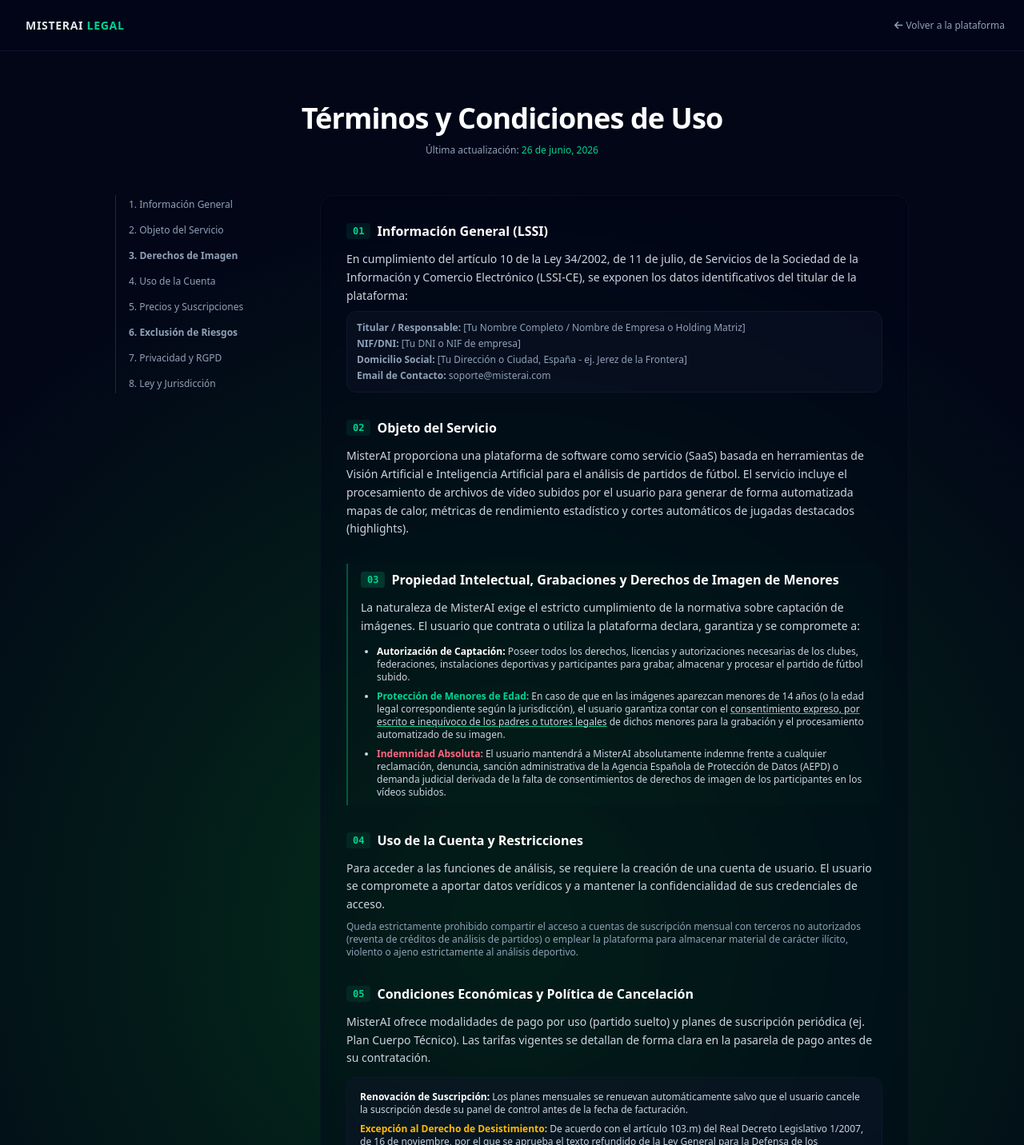
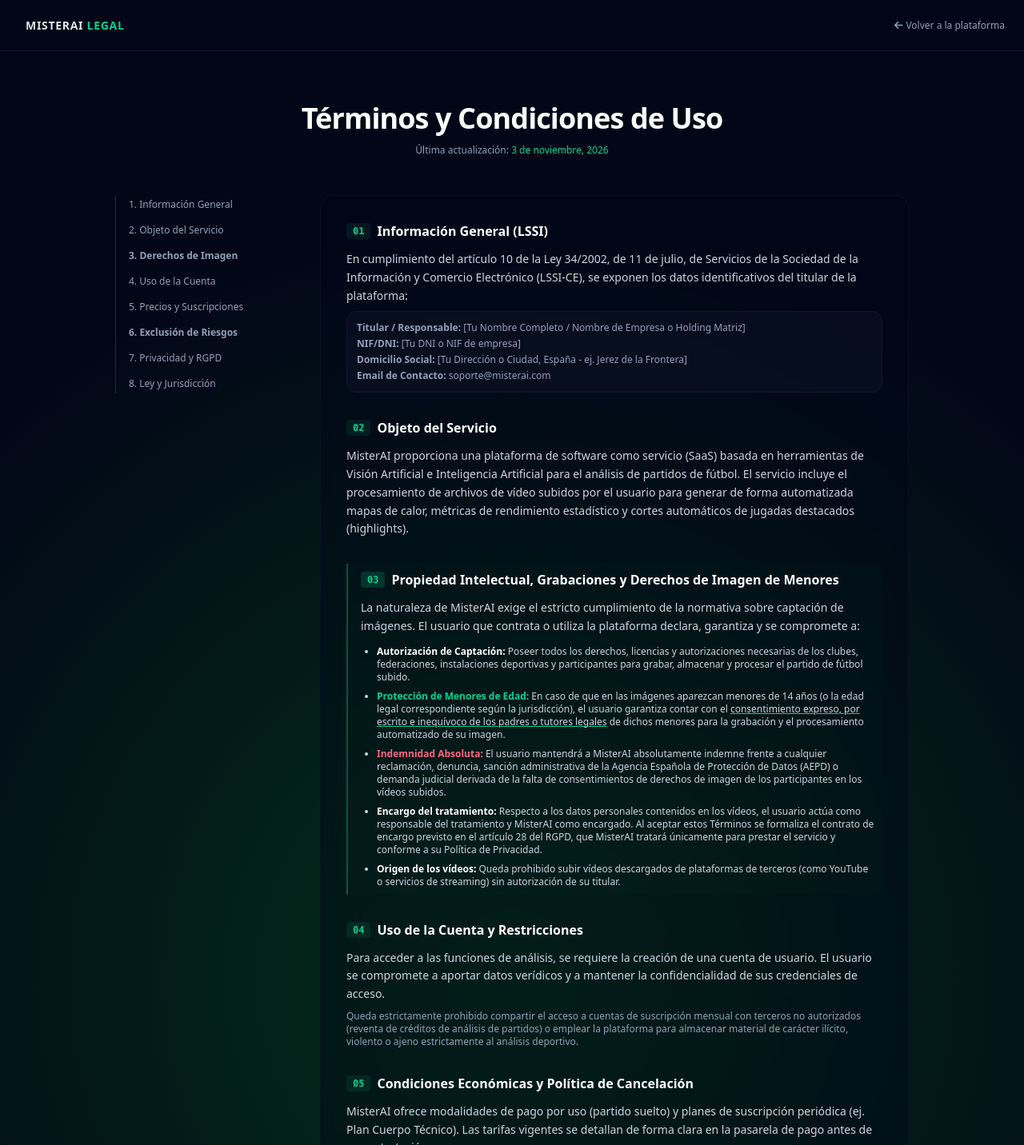
Before and after one commit to MisterAI-analitycs/misterai-frontend, a website: page legal/terminos.html in a window 1280 px wide. Shown: the top 1432 px of the page at 80% size. Drawn offline with nearby package versions, Linux system fonts and the light colour scheme; files that its build step writes are made by us from their sources.

Commit message:
Términos: encargo del tratamiento y origen de los vídeos

```diff
--- a/legal/terminos.html
+++ b/legal/terminos.html
@@ -1,4 +1,5 @@
 <!DOCTYPE html>
+<!-- BORRADOR: este texto debe revisarlo un abogado antes de publicar la web. -->
 <html lang="es">
 <head>
     <meta charset="UTF-8">
@@ -31,7 +32,7 @@
     <main class="flex-grow max-w-5xl w-full mx-auto px-4 py-12 md:py-16">
         <div class="text-center mb-12">
             <h1 class="text-3xl md:text-4xl font-extrabold text-white tracking-tight mb-3">Términos y Condiciones de Uso</h1>
-            <p class="text-xs text-slate-400">Última actualización: <span class="text-emerald-400 font-medium">26 de junio, 2026</span></p>
+            <p class="text-xs text-slate-400">Última actualización: <span class="text-emerald-400 font-medium">3 de noviembre, 2026</span></p>
         </div>
 
         <div class="grid grid-cols-1 md:grid-cols-4 gap-8">
@@ -94,6 +95,8 @@
                         <li>
                             <strong class="text-rose-400">Indemnidad Absoluta:</strong> El usuario mantendrá a MisterAI absolutamente indemne frente a cualquier reclamación, denuncia, sanción administrativa de la Agencia Española de Protección de Datos (AEPD) o demanda judicial derivada de la falta de consentimientos de derechos de imagen de los participantes en los vídeos subidos.
                         </li>
+                        <li><strong class="text-white">Encargo del tratamiento:</strong> Respecto a los datos personales contenidos en los vídeos, el usuario actúa como responsable del tratamiento y MisterAI como encargado. Al aceptar estos Términos se formaliza el contrato de encargo previsto en el artículo 28 del RGPD, que MisterAI tratará únicamente para prestar el servicio y conforme a su Política de Privacidad.</li>
+                        <li><strong class="text-white">Origen de los vídeos:</strong> Queda prohibido subir vídeos descargados de plataformas de terceros (como YouTube o servicios de streaming) sin autorización de su titular.</li>
                     </ul>
                 </div>
 
```
